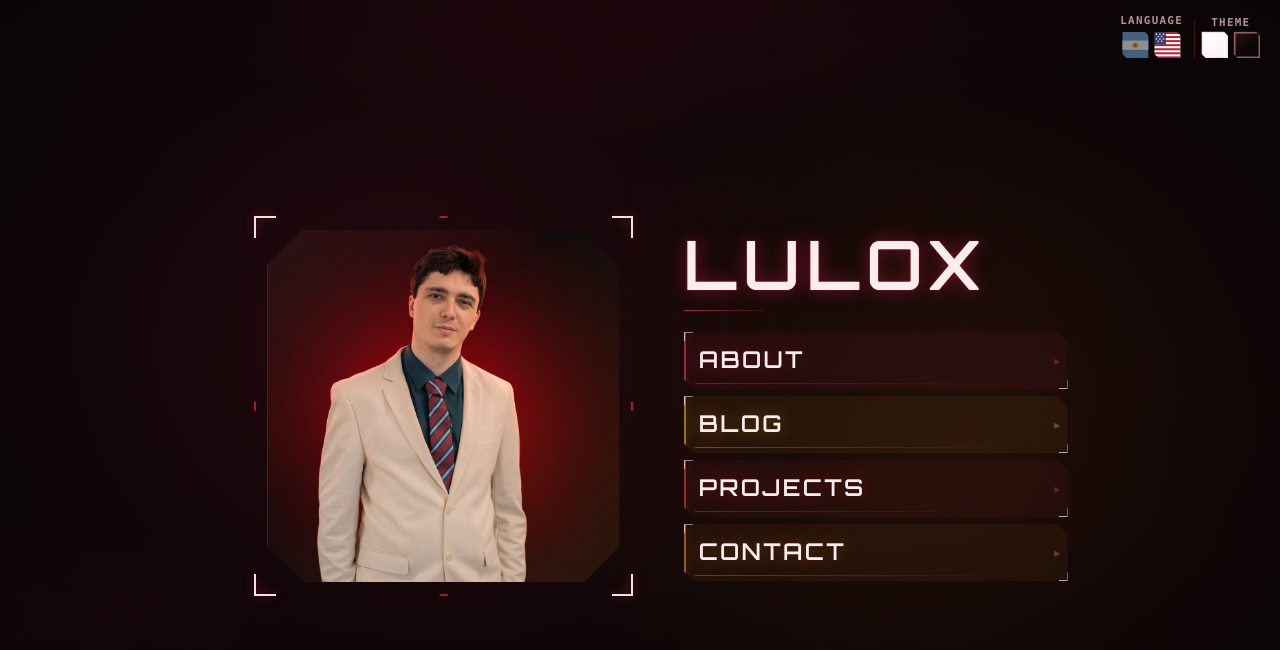
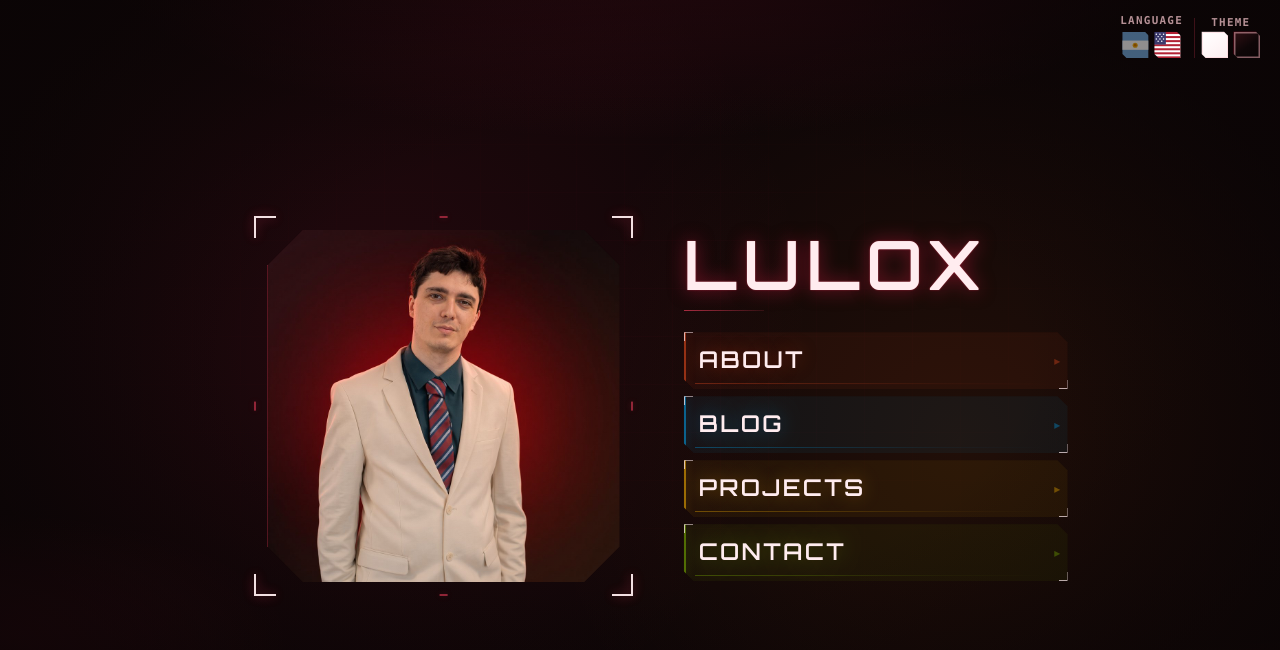
Before and after one commit to luloxi/luloxdev, a Next.js app: page / in a window 1280 px wide. Shown: the top 650 px of the page. Built offline with nearby package versions, Linux system fonts and the light colour scheme; no server answers.

Commit message:
style: landing buttons in Microsoft logo colors (about red, blog blue, projects yellow, contact green), darker shades in light theme

```diff
--- a/src/app/globals.css
+++ b/src/app/globals.css
@@ -18,11 +18,11 @@
   --email-border: color-mix(in oklab, #fb923c 55%, transparent);
   --email-fg: #fdba74;
   --email-btn-bg: color-mix(in oklab, #f97316 28%, transparent);
-  --section-about: #f43f5e;
-  --section-projects: #ef4444;
-  --section-blog: #fbbf24;
+  --section-about: #F25022;
+  --section-projects: #FFB900;
+  --section-blog: #00A4EF;
   --section-tastes: #fb7185;
-  --section-contact: #fb923c;
+  --section-contact: #7FBA00;
 }
 
 /* Light mode: Day HUD — cool pearl paper, glass panels, soft ink (not chalky white) */
@@ -43,11 +43,11 @@
   --email-fg: #9a3412;
   --email-btn-bg: color-mix(in oklab, #fdba74 45%, #ffffff);
   /* Deep jewel tones that read clean on pearl, not neon-on-white */
-  --section-about: #a50021;
-  --section-projects: #b91c1c;
-  --section-blog: #a16207;
+  --section-about: #C8371A;
+  --section-projects: #9A6B00;
+  --section-blog: #0072A8;
   --section-tastes: #be123c;
-  --section-contact: #c2410c;
+  --section-contact: #4F7500;
   /* Shared light elevation */
   --light-ink: color-mix(in oklab, #221113 8%, transparent);
   --light-glass: color-mix(in oklab, #ffffff 78%, transparent);
@@ -69,11 +69,11 @@
   --email-border: color-mix(in oklab, #fb923c 55%, transparent);
   --email-fg: #fdba74;
   --email-btn-bg: color-mix(in oklab, #f97316 28%, transparent);
-  --section-about: #f43f5e;
-  --section-projects: #ef4444;
-  --section-blog: #fbbf24;
+  --section-about: #F25022;
+  --section-projects: #FFB900;
+  --section-blog: #00A4EF;
   --section-tastes: #fb7185;
-  --section-contact: #fb923c;
+  --section-contact: #7FBA00;
 }
 
 @theme inline {
```
